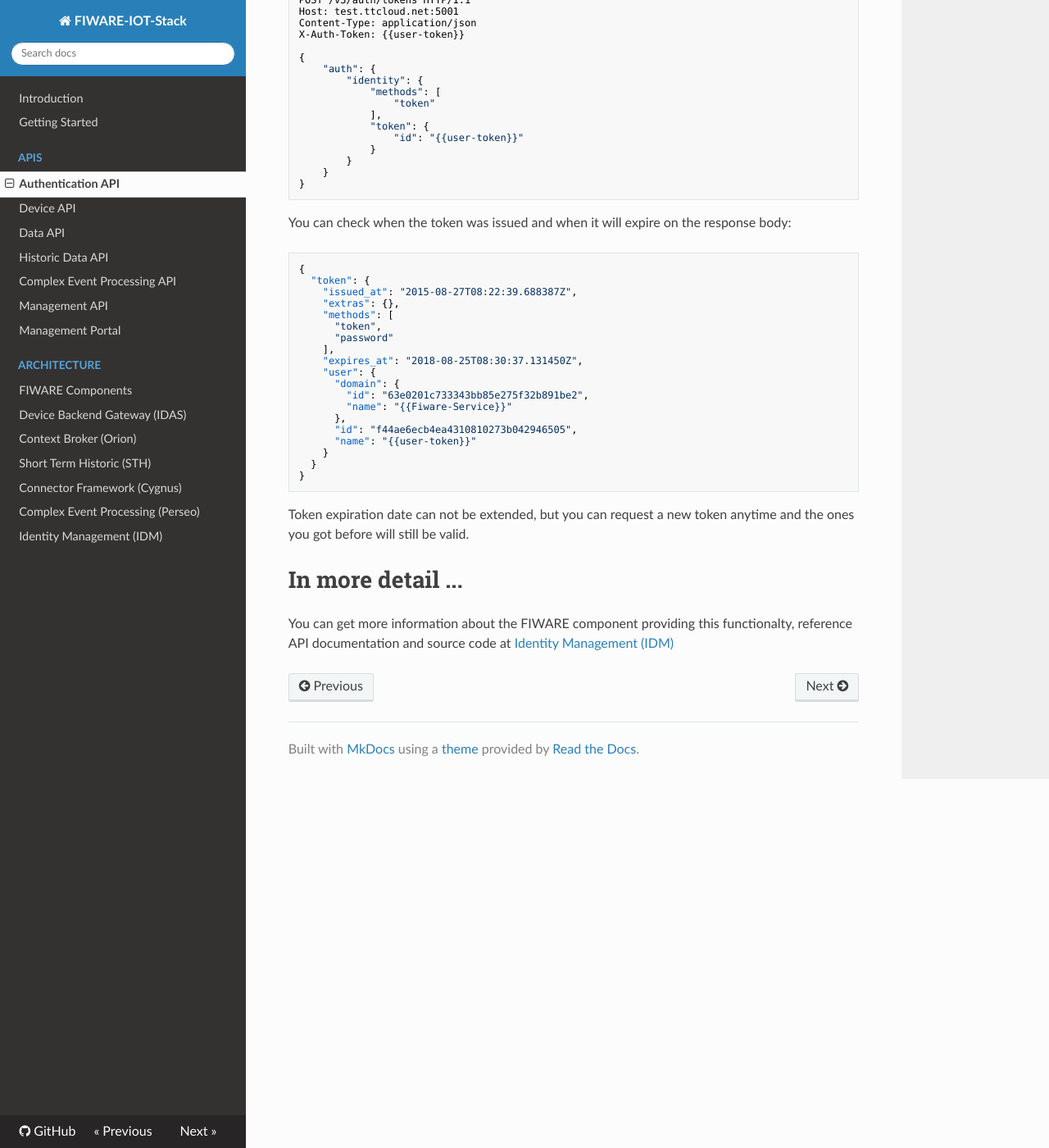
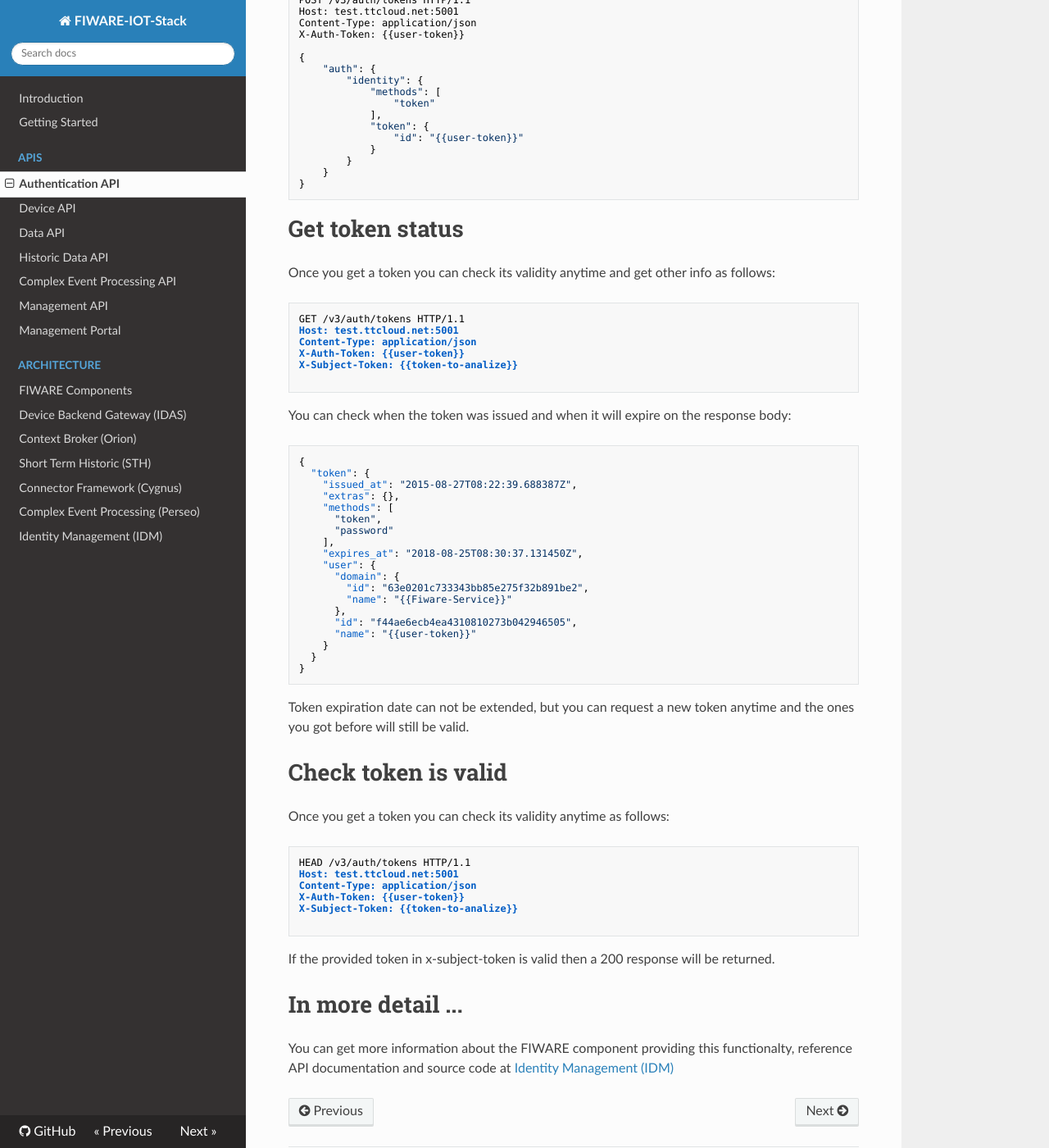
Before and after one commit to telefonicaid/thinking-cities, an MkDocs documentation site: the page built from docs/authentication_api.md, in a window 1280 px wide and 1400 px high, scrolled down 1539 px. Shown: the whole window at 82% size. Built offline with MkDocs 1.6.1, drawn with Linux system fonts in a browser that asks for light colours; nearby versions of some CDN libraries; old or Windows-style settings are respelled for this version of MkDocs; some of the changed text lies outside the part shown.

Commit message:
Explain right way to check a token

````diff
--- a/docs/authentication_api.md
+++ b/docs/authentication_api.md
@@ -78,9 +78,9 @@ X-Subject-Token : {{user-token}}
 Please, be careful pasting your {{user-token}} properly on next steps. This is your API token and it will be valid for 3 years.
 
 
-# Get token status
+# Get a new token from another give
 
-Once you get a token you can check its validity anytime as follows:
+Once you get a token you can get another one with the same effect:
 
 ```
 POST /v3/auth/tokens HTTP/1.1
@@ -100,6 +100,19 @@ X-Auth-Token: {{user-token}}
         }
     }
 }
+```
+
+# Get token status
+
+Once you get a token you can check its validity anytime and get other info as follows:
+
+```
+GET /v3/auth/tokens HTTP/1.1
+Host: test.ttcloud.net:5001
+Content-Type: application/json
+X-Auth-Token: {{user-token}}
+X-Subject-Token: {{token-to-analize}}
+
 ```
 
 You can check when the token was issued and when it will expire on the response body:
@@ -128,6 +141,20 @@ You can check when the token was issued and when it will expire on the response
 
 Token expiration date can not be extended, but you can request a new token anytime and the ones you got before will still be valid.
 
+# Check token is valid
+
+Once you get a token you can check its validity anytime as follows:
+
+```
+HEAD /v3/auth/tokens HTTP/1.1
+Host: test.ttcloud.net:5001
+Content-Type: application/json
+X-Auth-Token: {{user-token}}
+X-Subject-Token: {{token-to-analize}}
+
+```
+If the provided token in x-subject-token is valid then a 200 response will be returned.
+
 # In more detail ...
 
 You can get more information about the FIWARE component providing this functionalty, reference API documentation and source code at [Identity Management (IDM)](idm.md)
````
